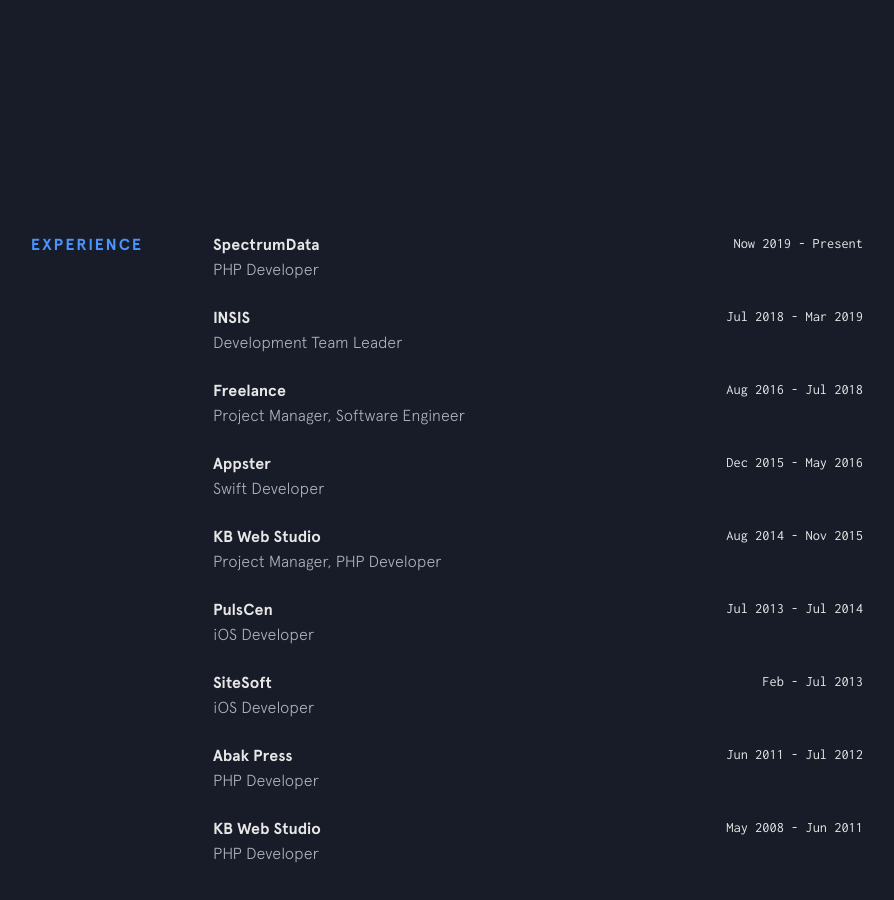
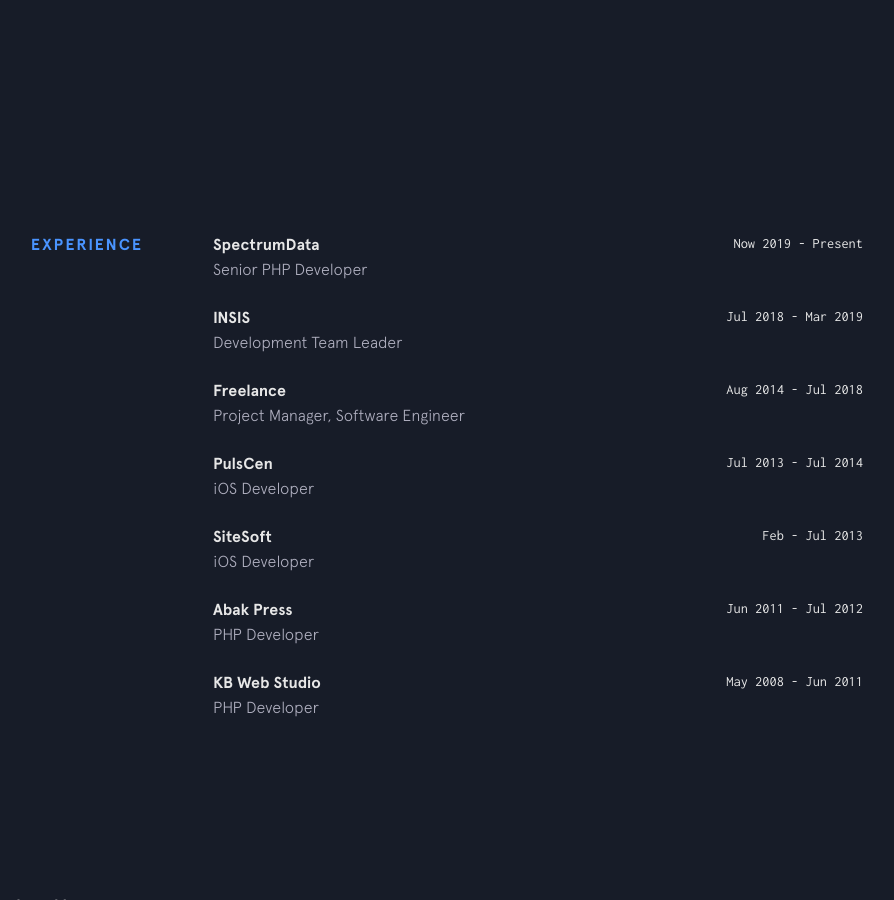
Before and after one commit to gomzyakov/gomzyakov.github.io, a Jekyll site: the page built from index.html, in a window 1280 px wide and 900 px high, scrolled down 2117 px. Shown: the whole window, without its empty margins (237-1131 px from the left). Built offline with Jekyll 4.4.1, drawn with Linux system fonts in a browser that asks for light colours; nearby versions of some CDN libraries.

Commit message:
Update experience.yml

```diff
--- a/_data/experience.yml
+++ b/_data/experience.yml
@@ -1,7 +1,7 @@
 - company: SpectrumData
   url: https://spectrumdata.ru
   time: Now 2019 - Present
-  position: PHP Developer
+  position: Senior PHP Developer
 
 - company: INSIS
   url: https://www.profintel.ru
@@ -10,18 +10,8 @@
 
 - company: Freelance
   url: https://github.com/gomzyakov
-  time: Aug 2016 - Jul 2018
+  time: Aug 2014 - Jul 2018
   position: Project Manager, Software Engineer
-
-- company: Appster
-  url: https://github.com/gomzyakov
-  time: Dec 2015 - May 2016
-  position: Swift Developer
-
-- company: KB Web Studio
-  url: https://github.com/gomzyakov
-  time: Aug 2014 - Nov 2015
-  position: Project Manager, PHP Developer
 
 - company: PulsCen
   url: https://www.pulscen.ru
```
